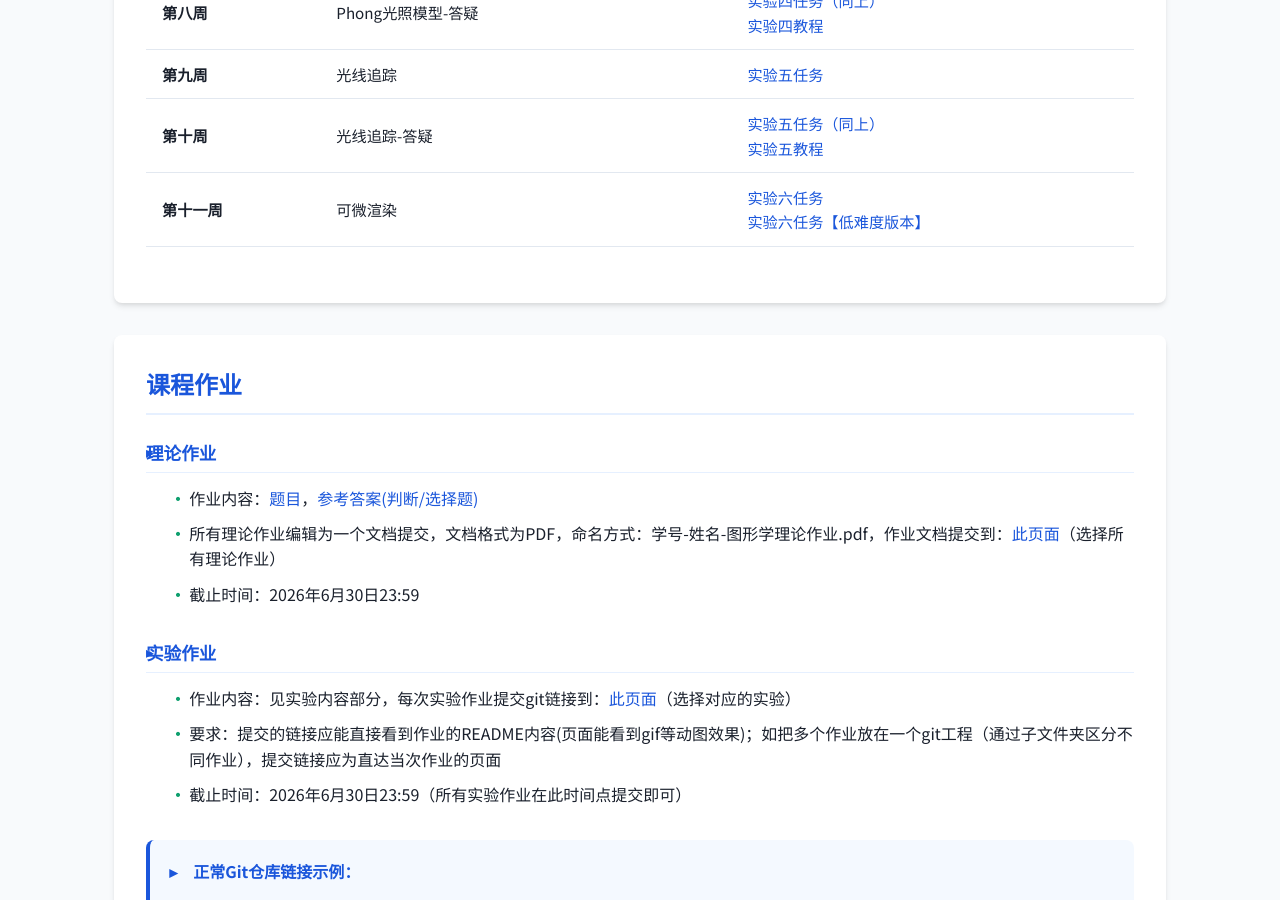
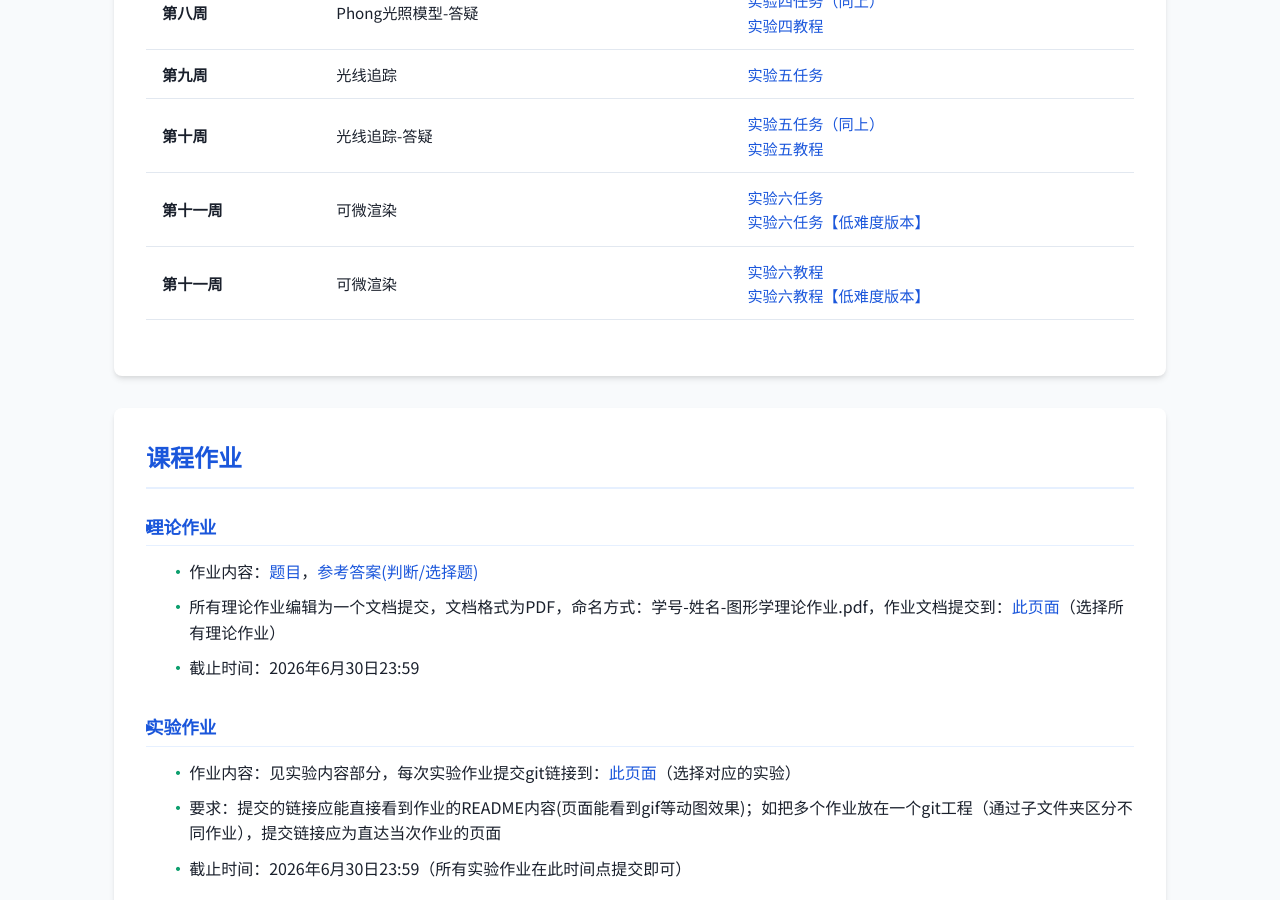
Before and after one commit to zhwinfo/zhwinfo.github.io, a Jekyll site: the page cg/index.html, which Jekyll copies as it is, in a window 1280 px wide and 900 px high, scrolled down 2468 px. Built offline with Jekyll 4.4.1, drawn with Linux system fonts in a browser that asks for light colours.

Commit message:
fast update

```diff
--- a/cg/index.html
+++ b/cg/index.html
@@ -609,6 +609,16 @@
                             </td>
                         </tr>
                     </tbody>
+                    <tbody>
+                        <tr>
+                            <td><strong>第十一周</strong></td>
+                            <td>可微渲染</td>
+                            <td>
+                                <a href="https://bnu-3dv-lab.feishu.cn/wiki/TephwkW1ai1G7jkOxFJc951Vn6c" target="_blank">实验六教程</a><br>
+                                <a href="https://bnu-3dv-lab.feishu.cn/wiki/IOJCwXbvjidxsSkaiw3c7rDTned" target="_blank">实验六教程【低难度版本】</a>
+                            </td>
+                        </tr>
+                    </tbody>
                 </table>
             </div>
         </section>
```
